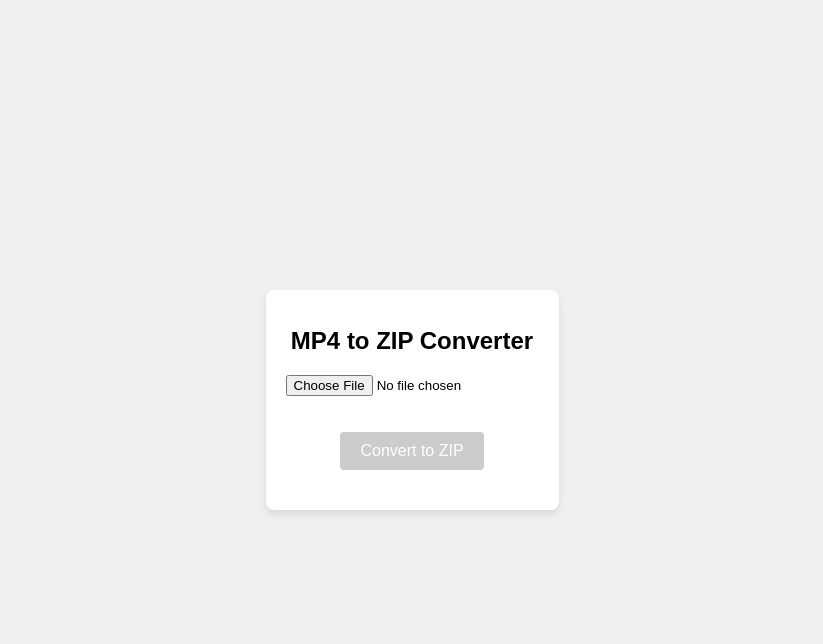
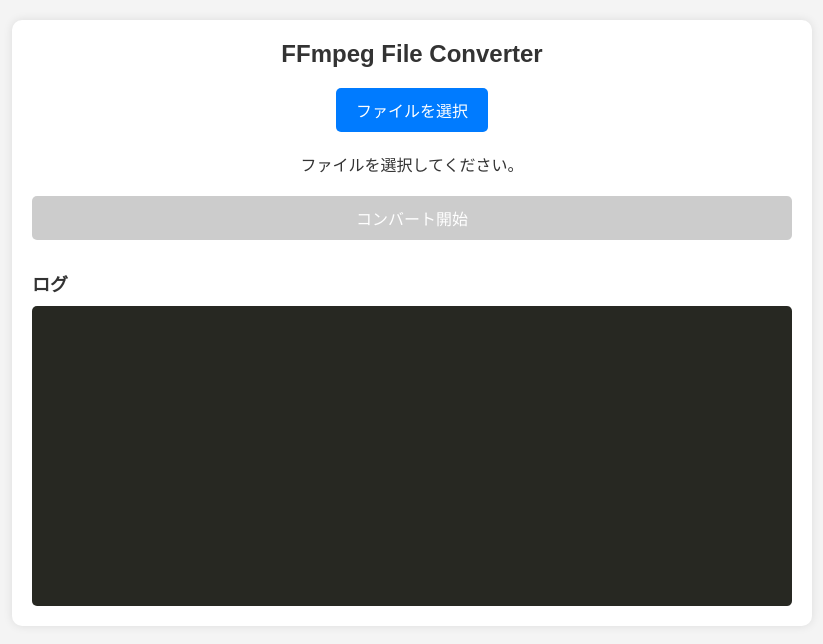
Before and after one commit to Au12jp/mp3, a website: page src/index.html in a window 1280 px wide. Shown: the whole page, without its empty margins (228-1051 px from the left). Drawn offline with Linux system fonts and the light colour scheme.

Commit message:
Auto commit #70

```diff
--- a/src/index.html
+++ b/src/index.html
@@ -1,22 +1,37 @@
 <!DOCTYPE html>
-<html lang="en">
+<html lang="ja">
   <head>
     <meta charset="UTF-8" />
     <meta name="viewport" content="width=device-width, initial-scale=1.0" />
-    <title>MP4 to ZIP Converter</title>
+    <title>FFmpeg File Converter</title>
     <link rel="stylesheet" href="style.css" />
     <script src="coi-serviceworker.js"></script>
   </head>
   <body>
     <div class="container">
-      <h1>MP4 to ZIP Converter</h1>
-      <input type="file" id="fileInput" accept="video/mp4" />
-      <!-- 状態表示用の要素 -->
-      <p id="statusMessage"></p>
+      <h1>FFmpeg File Converter</h1>
 
-      <button id="convertButton" disabled>Convert to ZIP</button>
-      <div id="downloadLinkContainer"></div>
+      <div class="file-upload">
+        <label for="fileInput" class="file-label">ファイルを選択</label>
+        <input type="file" id="fileInput" class="file-input" />
+      </div>
+
+      <div class="status">
+        <p id="statusMessage">ファイルを選択してください。</p>
+      </div>
+
+      <button id="convertButton" class="convert-button" disabled>
+        コンバート開始
+      </button>
+
+      <div id="downloadLinkContainer" class="download-container"></div>
+
+      <div class="log-container">
+        <h2>ログ</h2>
+        <pre id="logMessage" class="log-message"></pre>
+      </div>
     </div>
+
     <script src="main.js"></script>
   </body>
 </html>
--- a/src/style.css
+++ b/src/style.css
@@ -1,45 +1,98 @@
+* {
+  box-sizing: border-box;
+  margin: 0;
+  padding: 0;
+}
+
 body {
   font-family: Arial, sans-serif;
-  background-color: #f0f0f0;
-  display: flex;
-  justify-content: center;
-  align-items: center;
-  height: 100vh;
-  margin: 0;
+  background-color: #f4f4f4;
+  color: #333;
 }
 
 .container {
+  max-width: 800px;
+  margin: 20px auto;
+  padding: 20px;
   background-color: white;
-  padding: 20px;
-  border-radius: 8px;
-  box-shadow: 0 4px 8px rgba(0, 0, 0, 0.1);
-  text-align: center;
+  box-shadow: 0 0 10px rgba(0, 0, 0, 0.1);
+  border-radius: 10px;
 }
 
 h1 {
+  text-align: center;
+  margin-bottom: 20px;
   font-size: 24px;
+}
+
+.file-upload {
+  text-align: center;
   margin-bottom: 20px;
 }
 
-input[type="file"] {
+.file-label {
+  display: inline-block;
+  padding: 10px 20px;
+  background-color: #007bff;
+  color: white;
+  border-radius: 5px;
+  cursor: pointer;
+}
+
+.file-input {
+  display: none;
+}
+
+.status {
+  text-align: center;
   margin-bottom: 20px;
 }
 
-button {
-  background-color: #4caf50;
+.convert-button {
+  display: block;
+  width: 100%;
+  padding: 10px;
+  background-color: #28a745;
   color: white;
   border: none;
-  padding: 10px 20px;
-  border-radius: 4px;
+  border-radius: 5px;
+  font-size: 16px;
   cursor: pointer;
-  font-size: 16px;
+  transition: background-color 0.3s;
 }
 
-button:disabled {
+.convert-button:disabled {
   background-color: #ccc;
   cursor: not-allowed;
 }
 
-#downloadLinkContainer {
+.convert-button:hover:not(:disabled) {
+  background-color: #218838;
+}
+
+.download-container {
+  text-align: center;
   margin-top: 20px;
 }
+
+.log-container {
+  margin-top: 30px;
+}
+
+h2 {
+  font-size: 18px;
+  margin-bottom: 10px;
+}
+
+.log-message {
+  width: 100%;
+  height: 300px;
+  background-color: #272822;
+  color: #f8f8f2;
+  padding: 10px;
+  border-radius: 5px;
+  overflow-y: scroll;
+  white-space: pre-wrap;
+  font-family: monospace;
+  font-size: 14px;
+}
```
